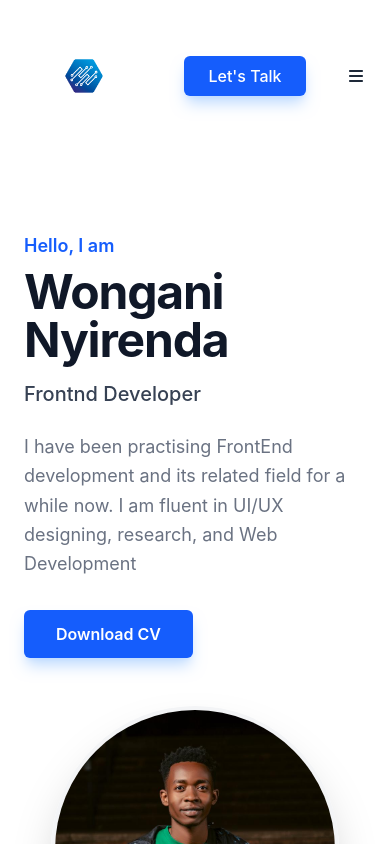
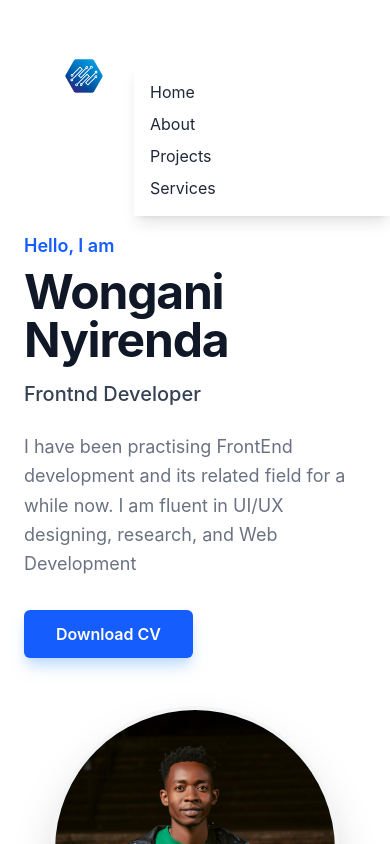
Before and after one commit to WonganiNyirenda18/Wongani-Portfolio, a React (Vite) app: page / in a window 390 px wide. Both pictures are taken after a click on the button 355 px from the left and 76 px from the top of the page. Shown: the top 844 px of the page. Built offline with nearby package versions, Linux system fonts and the light colour scheme.

Commit message:
feat: add Header component with navigation, logo, and mobile menu functionality

```diff
--- a/src/Components/Header.jsx
+++ b/src/Components/Header.jsx
@@ -35,7 +35,7 @@ export default function Header() {
                 <div>
                     <button
                         type="button"
-                        className="bg-blue-600 text-white px-6 py-2 rounded-md font-medium hover:bg-blue-700 transition shadow-lg shadow-blue-200 cursor-pointer"
+                        className="bg-blue-600 text-white px-6 py-2 rounded-md font-medium hover:bg-blue-700 transition shadow-lg shadow-blue-200 cursor-pointer hidden md:block"
                     >
                         Let's Talk
                     </button>
@@ -49,6 +49,20 @@ export default function Header() {
                     <FontAwesomeIcon icon={faBars} />
                 </button>
             </div>
+
+            {openMenu && (
+                <div className="absolute top-16 right-0 w-64 bg-white shadow-lg">
+                    <ul className="flex flex-col gap-2 p-4">
+                        <li className="cursor-pointer hover:text-blue-700 transition">Home</li>
+                        <li className="cursor-pointer hover:text-blue-600 transition">About</li>
+                        <li className="cursor-pointer hover:text-blue-600 transition">Projects</li>
+                        <li className="cursor-pointer hover:text-blue-600 transition">Services</li>
+                    </ul>
+                </div>
+
+            )}
+
+
         </header>
     );
 }
```
